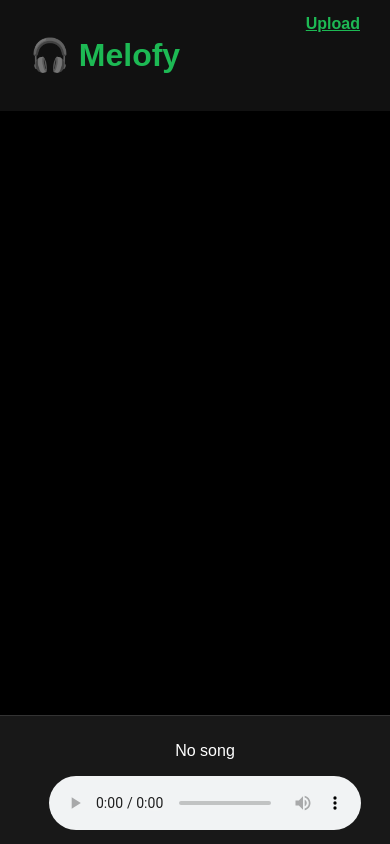
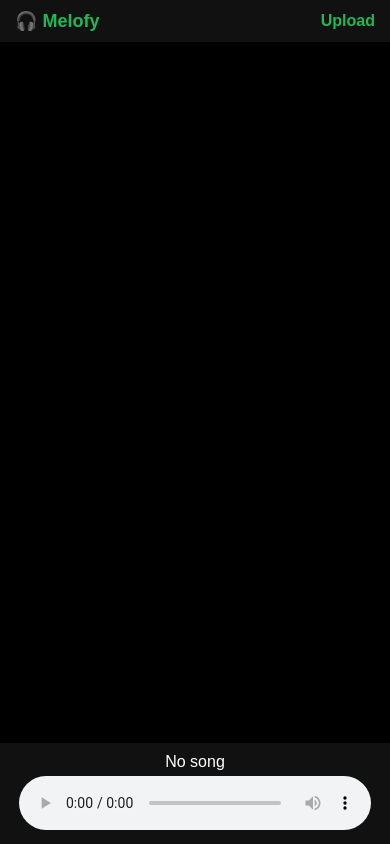
Before and after one commit to peekd0059-droid/music--website, a Flask app: page / in a window 390 px wide. Run offline with Flask 3, Linux system fonts and the light colour scheme; data that the repository does not hold is empty.

Commit message:
full responsive design added

```diff
--- a/static/css/style.css
+++ b/static/css/style.css
@@ -1,81 +1,144 @@
-/* BODY */
+/* ===== RESET ===== */
+* {
+    margin: 0;
+    padding: 0;
+    box-sizing: border-box;
+}
+
+/* ===== BODY ===== */
 body {
     background: #000;
     color: white;
-    font-family: Arial;
-    margin: 0;
-    min-height: 100vh;
+    font-family: Arial, sans-serif;
 }
 
-/* NAVBAR */
+/* ===== NAVBAR ===== */
 .navbar {
     display: flex;
     justify-content: space-between;
-    padding: 15px 30px;
+    align-items: center;
+    padding: 15px 25px;
     background: #111;
 }
 
 .navbar h1 {
     color: #1db954;
+    font-size: 24px;
 }
 
 .navbar a {
     color: #1db954;
+    text-decoration: none;
     font-weight: bold;
 }
 
-/* GRID (SAFE CHANGE) */
+/* ===== GRID SYSTEM (IMPORTANT) ===== */
 .songs-container {
     display: grid;
-    grid-template-columns: repeat(auto-fill, minmax(220px, 1fr));
+    grid-template-columns: repeat(auto-fit, minmax(200px, 1fr));
     gap: 25px;
     padding: 30px;
 }
 
-/* CARD */
+/* ===== CARD ===== */
 .card {
     background: #111;
     padding: 15px;
-    border-radius: 10px;
+    border-radius: 12px;
     text-align: center;
     transition: 0.3s;
 }
 
 .card:hover {
     transform: scale(1.05);
-    box-shadow: 0 0 15px #1db954;
 }
 
-/* IMAGE */
+/* ===== IMAGE ===== */
 .cover {
     width: 100%;
-    height: 150px;
+    height: 180px;
     object-fit: cover;
     border-radius: 10px;
+    margin-bottom: 10px;
 }
 
-/* BUTTON */
+/* ===== TITLE ===== */
+.card h3 {
+    font-size: 16px;
+    margin-bottom: 10px;
+}
+
+/* ===== BUTTON ===== */
 button {
-    margin-top: 10px;
-    padding: 8px 12px;
+    background: #1db954;
     border: none;
+    padding: 8px 15px;
     border-radius: 20px;
-    background: #1db954;
     color: white;
     cursor: pointer;
 }
 
-/* PLAYER */
+/* ===== PLAYER ===== */
 .player {
     position: fixed;
     bottom: 0;
     width: 100%;
-    background: #181818;
+    background: #111;
     padding: 10px;
     text-align: center;
-    border-top: 1px solid #333;
 }
 
-#audioPlayer {
-    width: 80%;
+.player p {
+    margin-bottom: 5px;
 }
+
+audio {
+    width: 95%;
+}
+
+/* ========================= */
+/* 📱 MOBILE (0–600px) */
+/* ========================= */
+@media (max-width: 600px) {
+
+    .navbar {
+        padding: 10px 15px;
+    }
+
+    .navbar h1 {
+        font-size: 18px;
+    }
+
+    .songs-container {
+        grid-template-columns: 1fr;
+        padding: 15px;
+    }
+
+    .cover {
+        height: 200px;
+    }
+}
+
+/* ========================= */
+/* 📟 TABLET (600–900px) */
+/* ========================= */
+@media (min-width: 601px) and (max-width: 900px) {
+
+    .songs-container {
+        grid-template-columns: repeat(2, 1fr);
+    }
+
+    .cover {
+        height: 180px;
+    }
+}
+
+/* ========================= */
+/* 💻 LAPTOP (900px+) */
+/* ========================= */
+@media (min-width: 901px) {
+
+    .songs-container {
+        grid-template-columns: repeat(auto-fit, minmax(220px, 1fr));
+    }
+}
--- a/templates/index.html
+++ b/templates/index.html
@@ -2,6 +2,7 @@
 <html>
 <head>
     <title>Melofy</title>
+    <meta name="viewport" content="width=device-width, initial-scale=1.0">
 
     <link rel="stylesheet" href="{{ url_for('static', filename='css/style.css', v=6) }}">
 </head>
```
